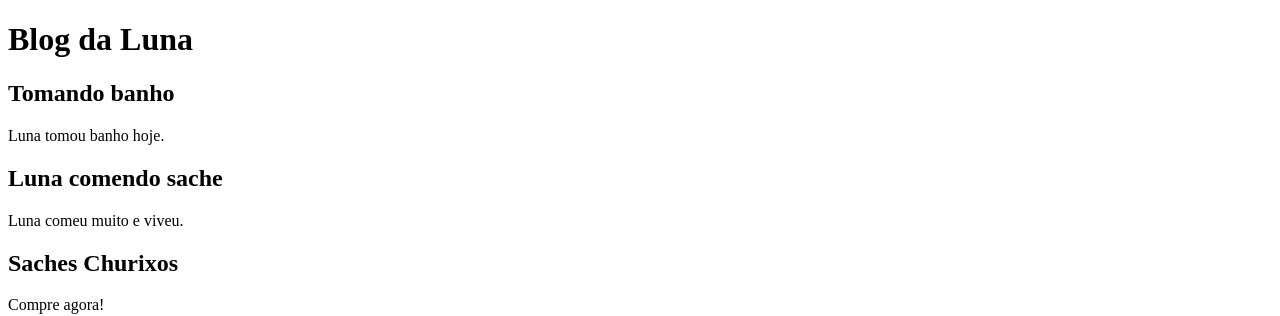
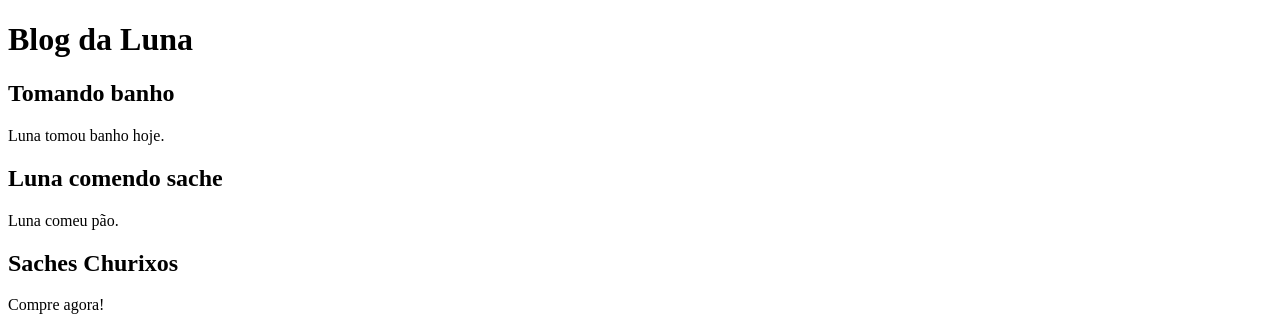
Before and after one commit to eduarda-fontinele/blogdaluna, a plain HTML site: page index.html in a window 1280 px wide. Shown: the top 316 px of the page. Drawn offline with Linux system fonts and the light colour scheme.

Commit message:
alterações cleyton

```diff
--- a/index.html
+++ b/index.html
@@ -21,7 +21,7 @@
 
     <article>
       <h1>Luna comendo sache</h1>
-      <p>Luna comeu muito e viveu.</p>
+      <p>Luna comeu pão.</p>
 
       <h2>Saches Churixos</h2>
       <p>Compre agora!</p>
```
